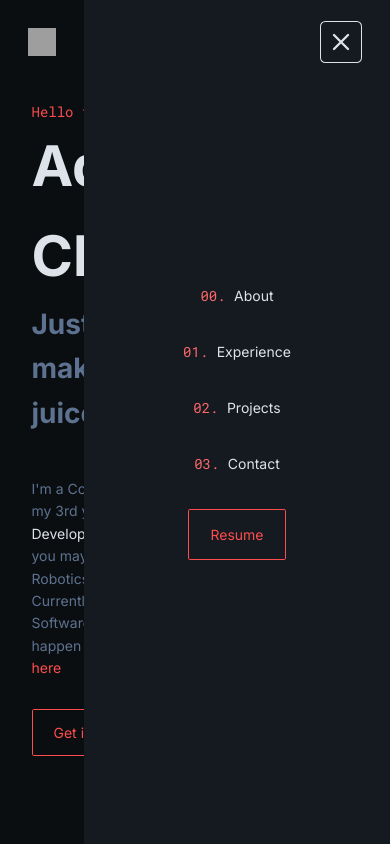
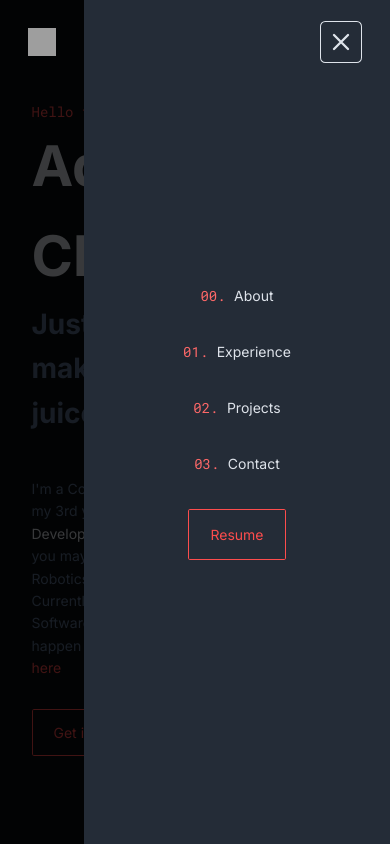
Before and after one commit to adeecc/adeecc.github.io, a Next.js app: page / in a window 390 px wide. Both pictures are taken after a click on the button "Open main menu". Built offline with nearby package versions, Linux system fonts and the light colour scheme; grey boxes are pictures that could not be loaded.

Commit message:
Fix Transition and Design of Nav

```diff
--- a/src/components/NavBar.tsx
+++ b/src/components/NavBar.tsx
@@ -85,19 +85,34 @@ const NavBar = () => {
           </nav>
 
           <Disclosure.Panel className='sm:hidden'>
-            <Transition show={open}>
             {/* TODO: Change to: cubic-bezier(0.645, 0.045, 0.355, 1) */}
+            <Transition.Root show={open} as={Fragment}>
+              <div className='fixed inset-0 overflow-hidden'>
                 <Transition.Child
-                enter='transition ease-in-out duration-150 transform '
+                  as={Fragment}
+                  enter='ease-in-out duration-150'
+                  enterFrom='opacity-0'
+                  enterTo='opacity-100'
+                  leave='ease-in-out duration-150'
+                  leaveFrom='opacity-100'
+                  leaveTo='opacity-0'
+                >
+                  {/* Overloay */}
+                  <div className='absolute inset-0 bg-black bg-opacity-75 transition-opacity'></div>
+                </Transition.Child>
+
+                <Transition.Child
+                  as={Fragment}
+                  enter='transform transition ease-in-out duration-150'
                   enterFrom='translate-x-full'
                   enterTo='translate-x-0'
-                leave='transition ease-in-out duration-150 transform'
+                  leave='transform transition ease-in-out duration-150'
                   leaveFrom='translate-x-0'
                   leaveTo='translate-x-full'
                 >
-                <div className='fixed inset-0 ml-24 bg-primary-800'>
-                  <div className='absolute inset-0 flex flex-col h-full justify-center items-center gap-y-10'>
-                    {navigation.map((item, index) => (
+                  <div className='relative bg-primary-700 ml-24 h-full'>
+                    <div className='flex flex-col h-full gap-y-10 justify-center items-center'>
+                      {navigation.map((item: NavItem, index) => (
                         <NavItem
                           key={item.name}
                           index={index}
@@ -109,7 +124,8 @@ const NavBar = () => {
                     </div>
                   </div>
                 </Transition.Child>
-            </Transition>
+              </div>
+            </Transition.Root>
           </Disclosure.Panel>
         </>
       )}
```
Lines whose indentation alone changed are shown as unchanged.
